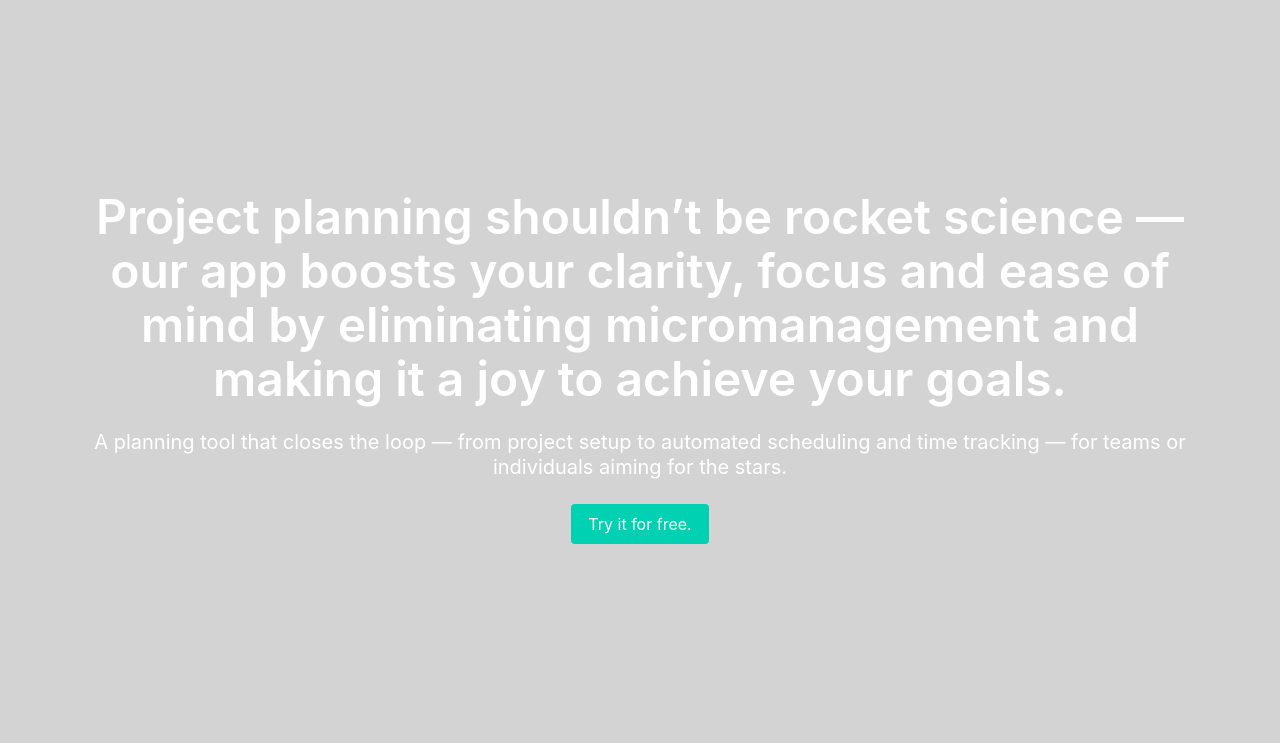
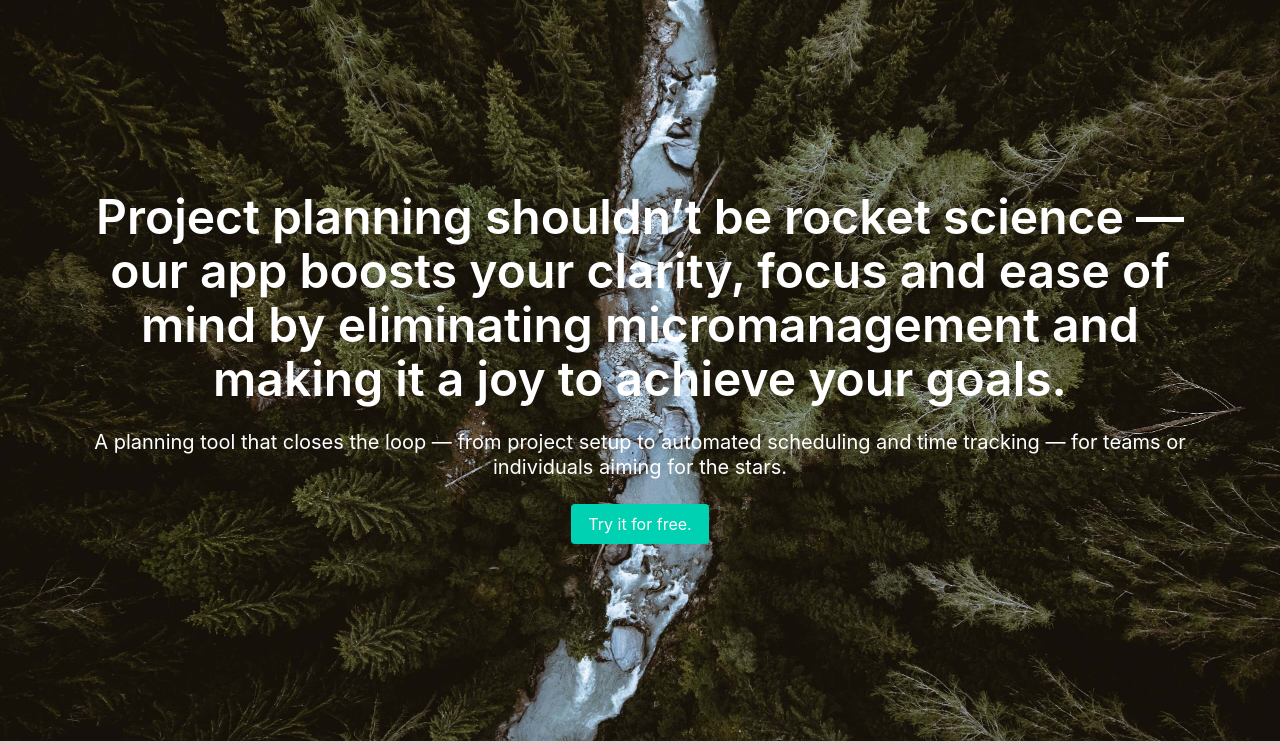
Before and after one commit to c8de/c8de.github.io, a plain HTML site: page index.html in a window 1280 px wide. Shown: the part 59-802 px from the top of the page. Drawn offline with nearby package versions, Linux system fonts and the light colour scheme.

Commit message:
Added the header image to the css.

```diff
--- a/styles/main.css
+++ b/styles/main.css
@@ -2,3 +2,10 @@
 .custom-background{
     background-color:lightgrey;
 }
+
+.header-image {
+    background-image: url("/images/header.jpg");
+    background-position: center center;
+    background-repeat: no-repeat;
+    background-size: cover;
+}
```
